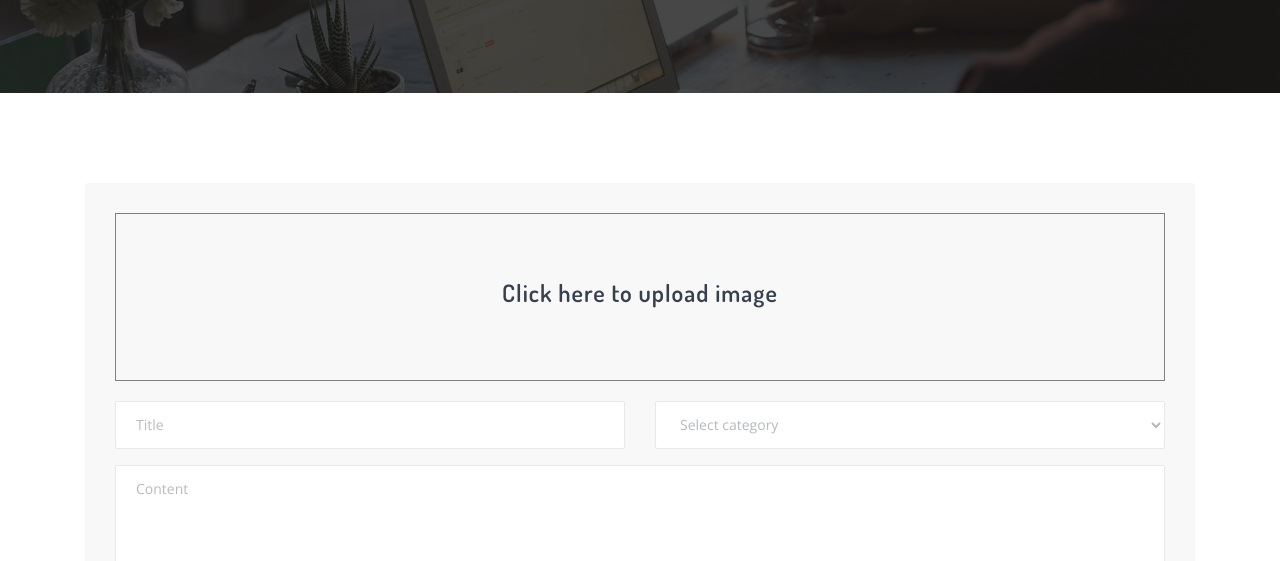
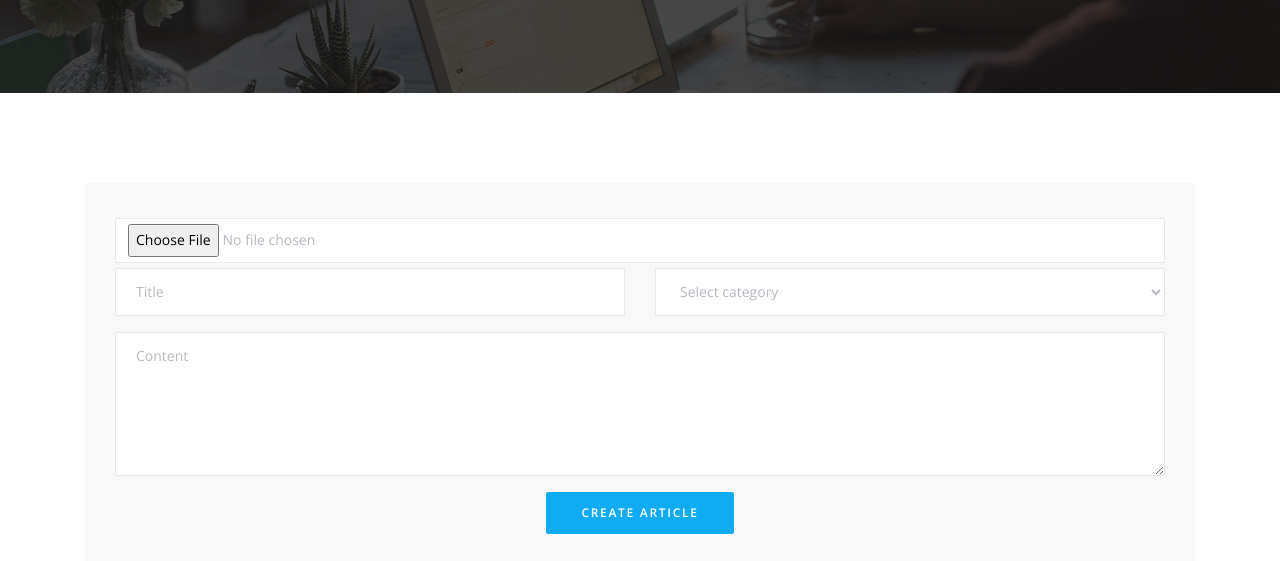
Before and after one commit to bahdcasts/react-blog-template, a plain HTML site: page create-article.html in a window 1280 px wide. Shown: the part 239-800 px from the top of the page. Drawn offline with nearby package versions, Linux system fonts and the light colour scheme.

Commit message:
Add readme.md

```diff
--- a/create-article.html
+++ b/create-article.html
@@ -91,10 +91,8 @@
             <form class="p-30 bg-gray rounded" method="POST" data-form="mailer">
 
               <div class="row">
-                <div class="col-12 col-md-12">
-                  <div class="image-upload" style="padding: 60px; border: 1px solid grey; margin-bottom: 20px;">
-                    <h4 class="text-center">Click here to upload image</h4>
-                  </div>
+                <div class="form-group col-md-12 my-5">
+                  <input type="file" class="form-control">
                 </div>
                 <div class="form-group col-12 col-md-6">
                   <input class="form-control form-control-lg" type="text" name="name" placeholder="Title">
```
Also changed, not shown: 1 other file.
